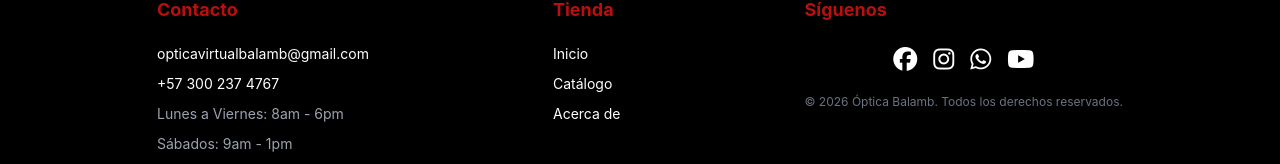
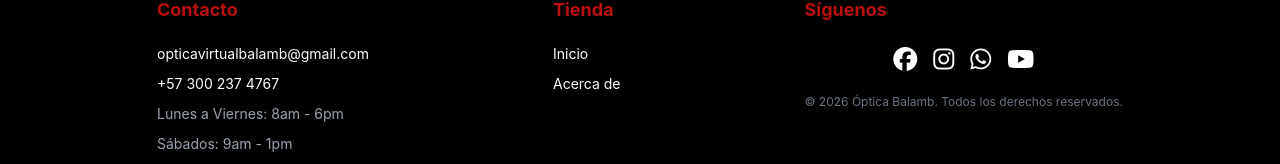
Before and after one commit to LENICITA/Frontend-opticam, a React (Vite) app: page / in a window 1280 px wide. Shown: the part 1284-1448 px from the top of the page. Built offline with nearby package versions, Linux system fonts and the light colour scheme; no server answers.

Commit message:
Remove 'Catálogo' link from Footer component
Removed 'Catálogo' link from the footer.

```diff
--- a/src/shared/components/layout/Footer.jsx
+++ b/src/shared/components/layout/Footer.jsx
@@ -35,9 +35,6 @@ export const Footer = () => {
         <h3 className="text-[#B90F0F] mb-2.5 text-lg font-bold">Tienda</h3>
         <Link to="/" className="text-sm cursor-pointer hover:text-[#B90F0F] transition">
           Inicio
-        </Link>
-        <Link to="/catalogo" className="text-sm cursor-pointer hover:text-[#B90F0F] transition">
-          Catálogo
         </Link>
         <Link to="/contacto" className="text-sm cursor-pointer hover:text-[#B90F0F] transition">
           Acerca de
```
